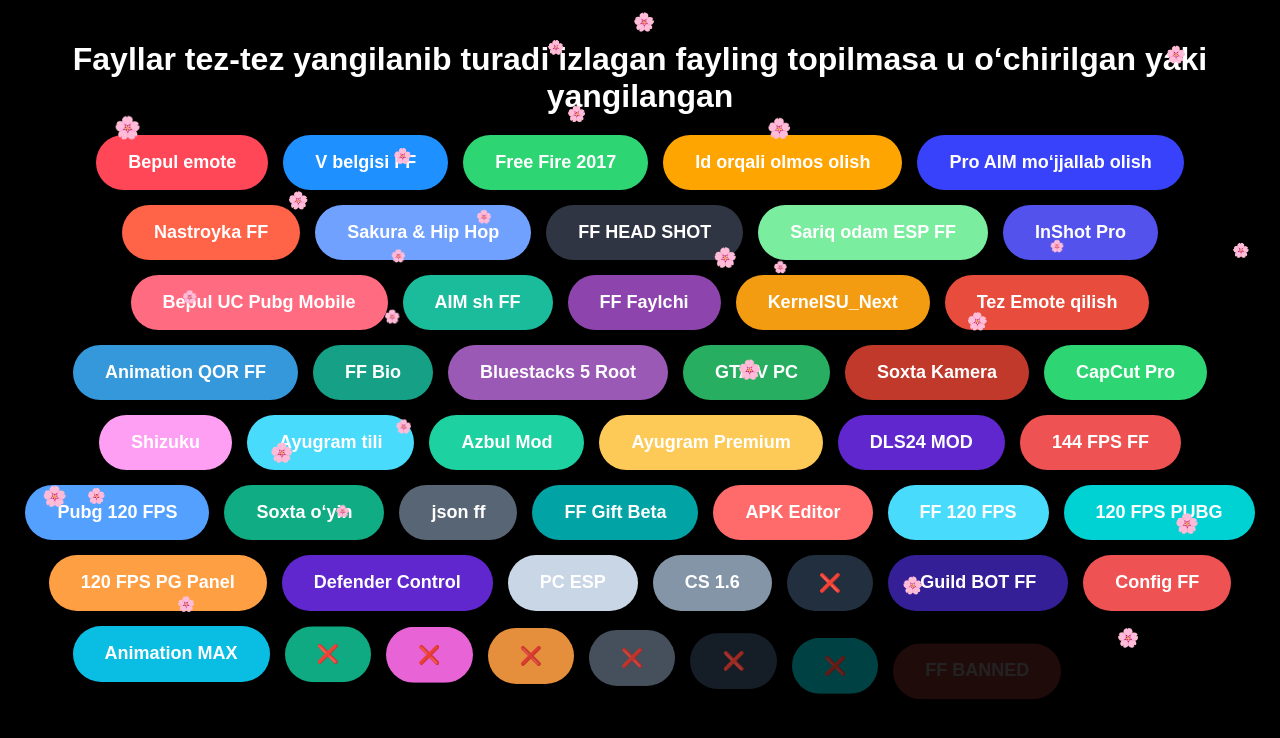
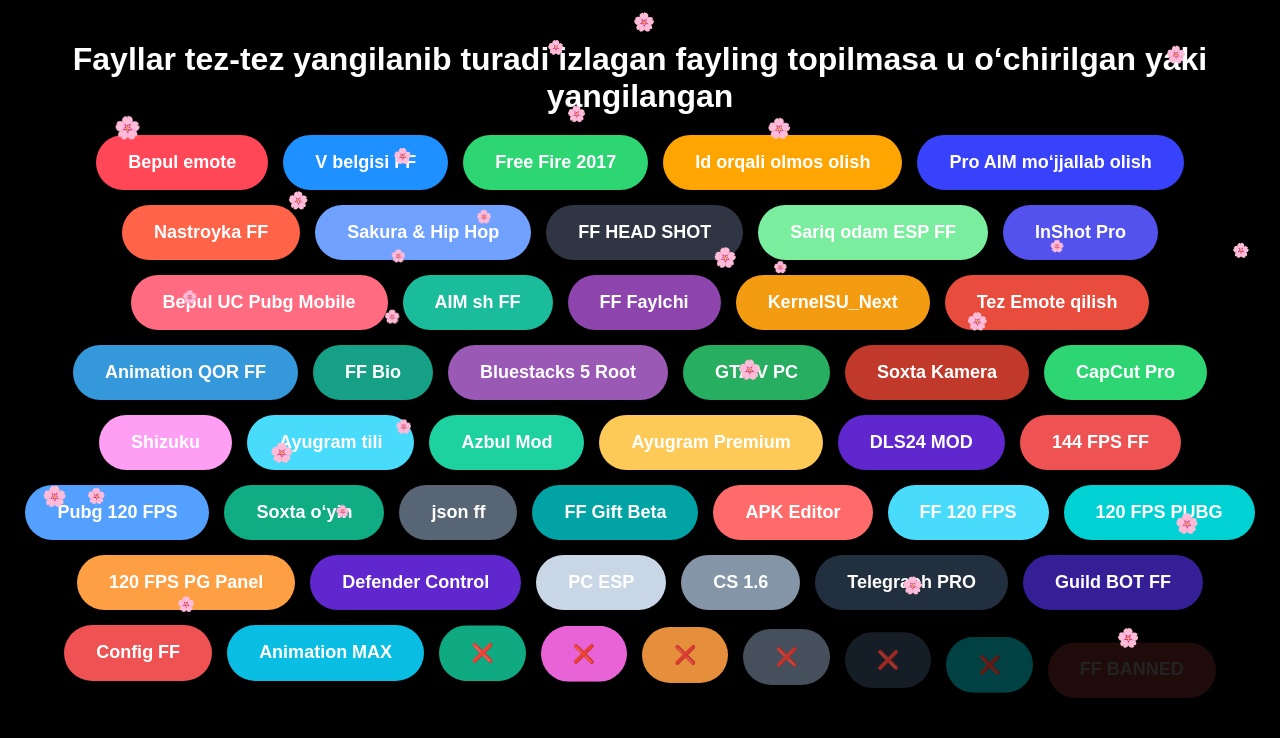
Before and after one commit to Modderff/Fayllar, a plain HTML site: page Maxfiy-havola.html in a window 1280 px wide. Drawn offline with Linux system fonts and the light colour scheme.

Commit message:
Update Maxfiy-havola.html

```diff
--- a/Maxfiy-havola.html
+++ b/Maxfiy-havola.html
@@ -246,7 +246,7 @@
 <a href="https://modderff.github.io/Fayllar/APK/Defender.html" class="button b36">Defender Control</a>
 <a href="https://modderff.github.io/Fayllar/APK/PCESP.html" class="button b37">PC ESP</a>
 <a href="https://modderff.github.io/Fayllar/APK/CS-1-6.html" class="button b38">CS 1.6</a>
-<a href="#" class="button b39">❌</a>
+<a href="https://modderff.github.io/Fayllar/APK/Telegraph.html" class="button b39">Telegraph PRO</a>
 <a href="https://modderff.github.io/Fayllar/APK/Guild-BOT.html" class="button b40">Guild BOT FF</a>
 <a href="https://modderff.github.io/Fayllar/APK/Config-FF.html" class="button b41">Config FF</a>
 <a href="https://modderff.github.io/Fayllar/APK/Animatsion.html" class="button b42">Animation MAX</a>
```
